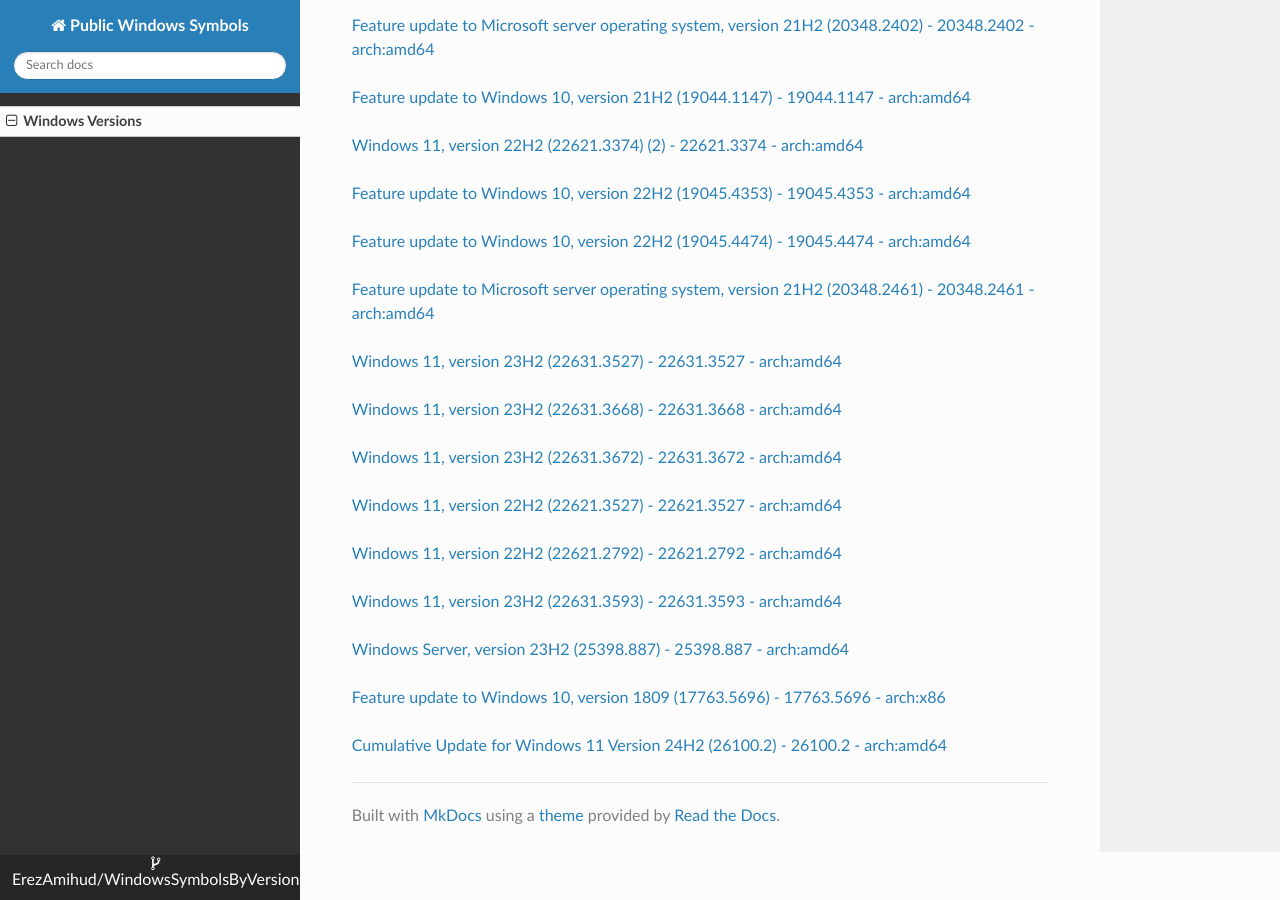
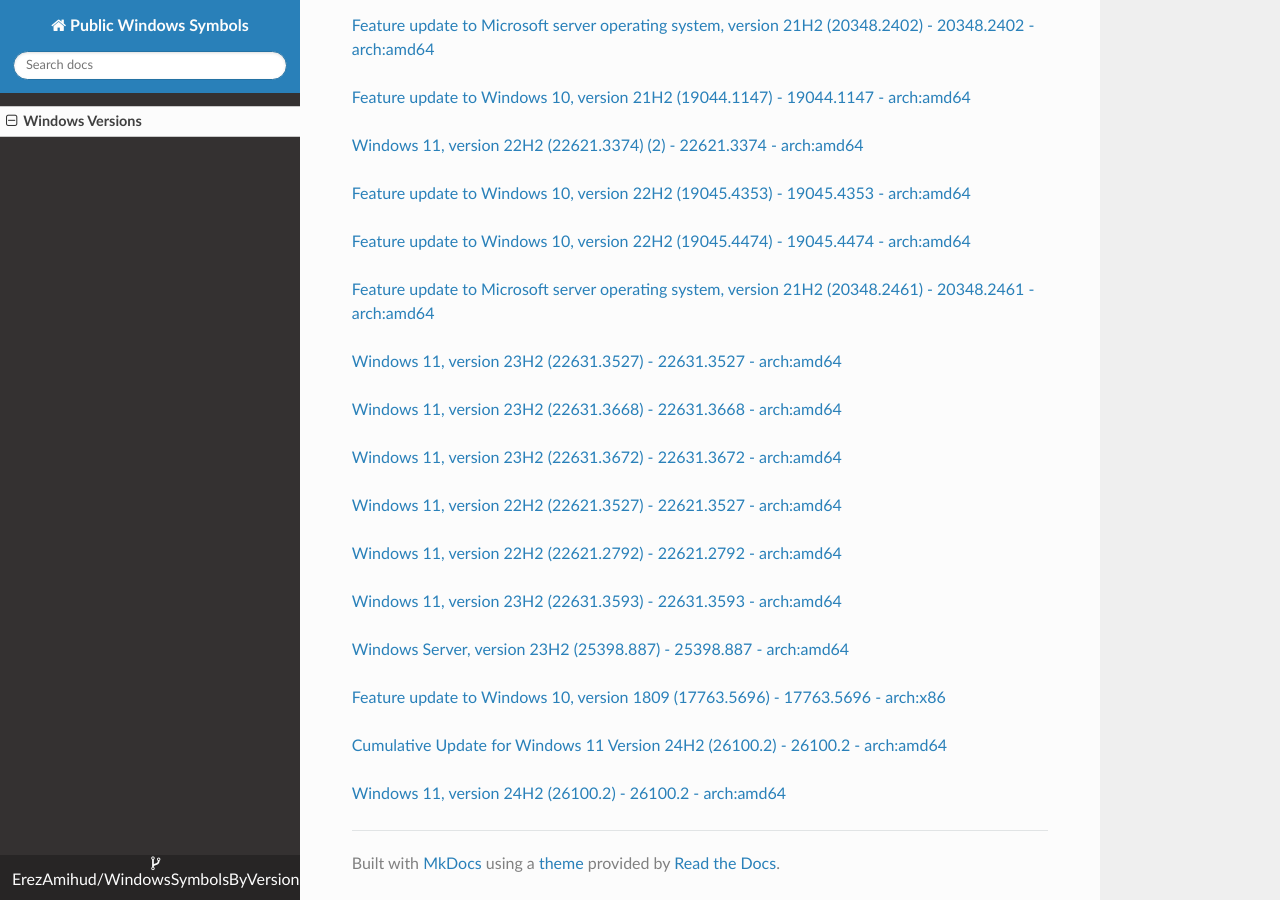
Before and after one commit to ErezAmihud/WindowsSymbolsByVersion, an MkDocs documentation site: the page built from docs/index.md, in a window 1280 px wide and 900 px high, scrolled down 14333 px. Built offline with MkDocs 1.6.1, drawn with Linux system fonts in a browser that asks for light colours; nearby versions of some CDN libraries.

Commit message:
Automated commit, add manifest for f85d43a4-60e9-4607-8997-a761beb7ef77

```diff
--- a/docs/index.md
+++ b/docs/index.md
@@ -763,3 +763,6 @@
 
 
 [Cumulative Update for Windows 11 Version 24H2 (26100.2) - 26100.2 - arch:amd64](https://github.com/ErezAmihud/WindowsSymbolsByVersion/blob/main/manifests/bb586e00-2b89-4654-9091-1d261f2f09e2.manifest)
+
+
+[Windows 11, version 24H2 (26100.2) - 26100.2 - arch:amd64](https://github.com/ErezAmihud/WindowsSymbolsByVersion/blob/main/manifests/f85d43a4-60e9-4607-8997-a761beb7ef77.manifest)
```
Also changed, not shown: process_builds.json (+1 -1 lines), 1 other file.
